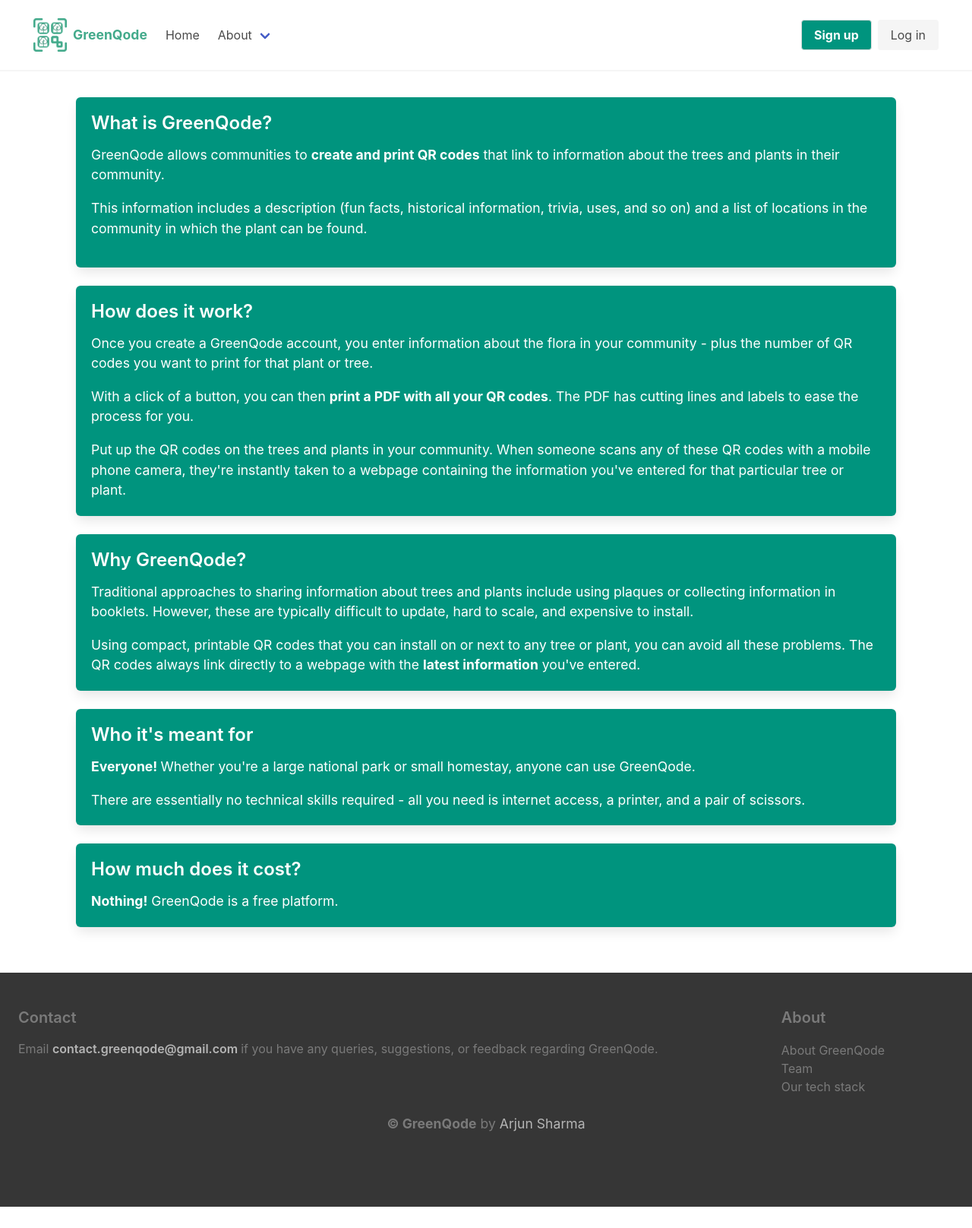
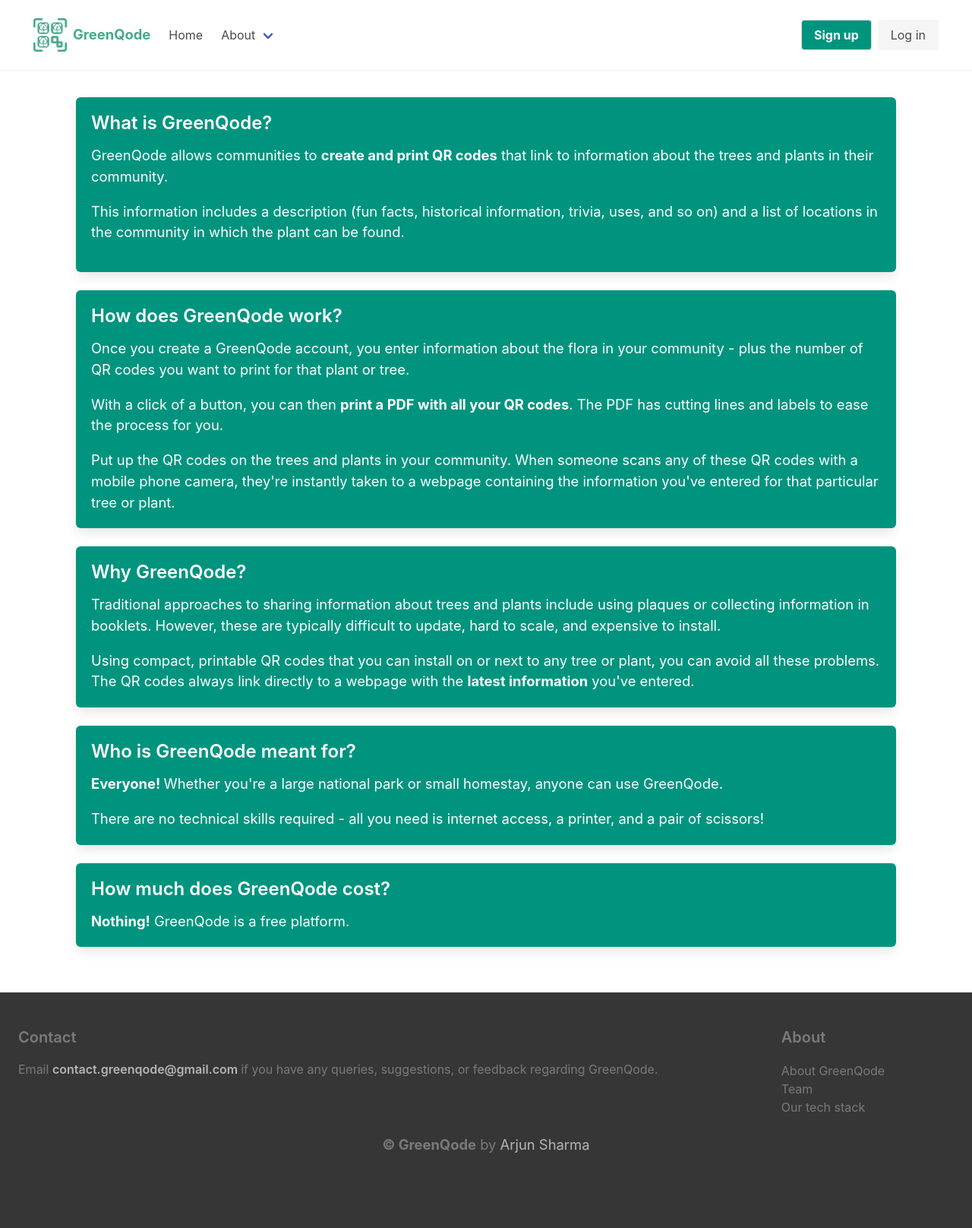
Before and after one commit to ArjunS07/greenqode, a Django app: page /about in a window 1280 px wide. Shown: the whole page at 76% size. Run offline with Django 4.2, Linux system fonts and the light colour scheme.

Commit message:
polish frontend

```diff
--- a/templates/about.html
+++ b/templates/about.html
@@ -24,7 +24,7 @@
   <div class="column is-12">
     <div class="box has-background-primary-dark has-text-white">
       <div class="content">
-        <h3 class = "has-text-white">How does it work?</h3>
+        <h3 class = "has-text-white">How does GreenQode work? </h3>
         <p>Once you create a GreenQode account, you enter information about the flora in your community - plus the number of QR codes you want to print for that plant or tree. </p>
 
         <p>
@@ -62,13 +62,13 @@
 
       <div class="content">
 
-        <h3 class = "has-text-white">Who it's meant for</h3>
+        <h3 class = "has-text-white">Who is GreenQode meant for?</h3>
 
         <p>
           <strong class = "has-text-white"> Everyone! </strong> Whether you're a large national park or small homestay, anyone can use GreenQode.
         </p>
         <p>
-          There are essentially no technical skills required - all you need is internet access, a printer, and a pair of scissors.
+          There are no technical skills required - all you need is internet access, a printer, and a pair of scissors!
 
         </p>
 
@@ -83,7 +83,7 @@
 
       <div class="content">
 
-        <h3 class = "has-text-white"> How much does it cost? </h3>
+        <h3 class = "has-text-white"> How much does GreenQode cost? </h3>
 
         <p>
           <strong class = "has-text-white"> Nothing!</strong> GreenQode is a free platform.
@@ -108,7 +108,7 @@
 
 <style>
   p {
-    font-size: 1.1rem;
+    font-size: 1.15rem;
     font-weight: 'medium';
   }
 </style>
```
Also changed, not shown: templates/index.html (+4 -4 lines).
